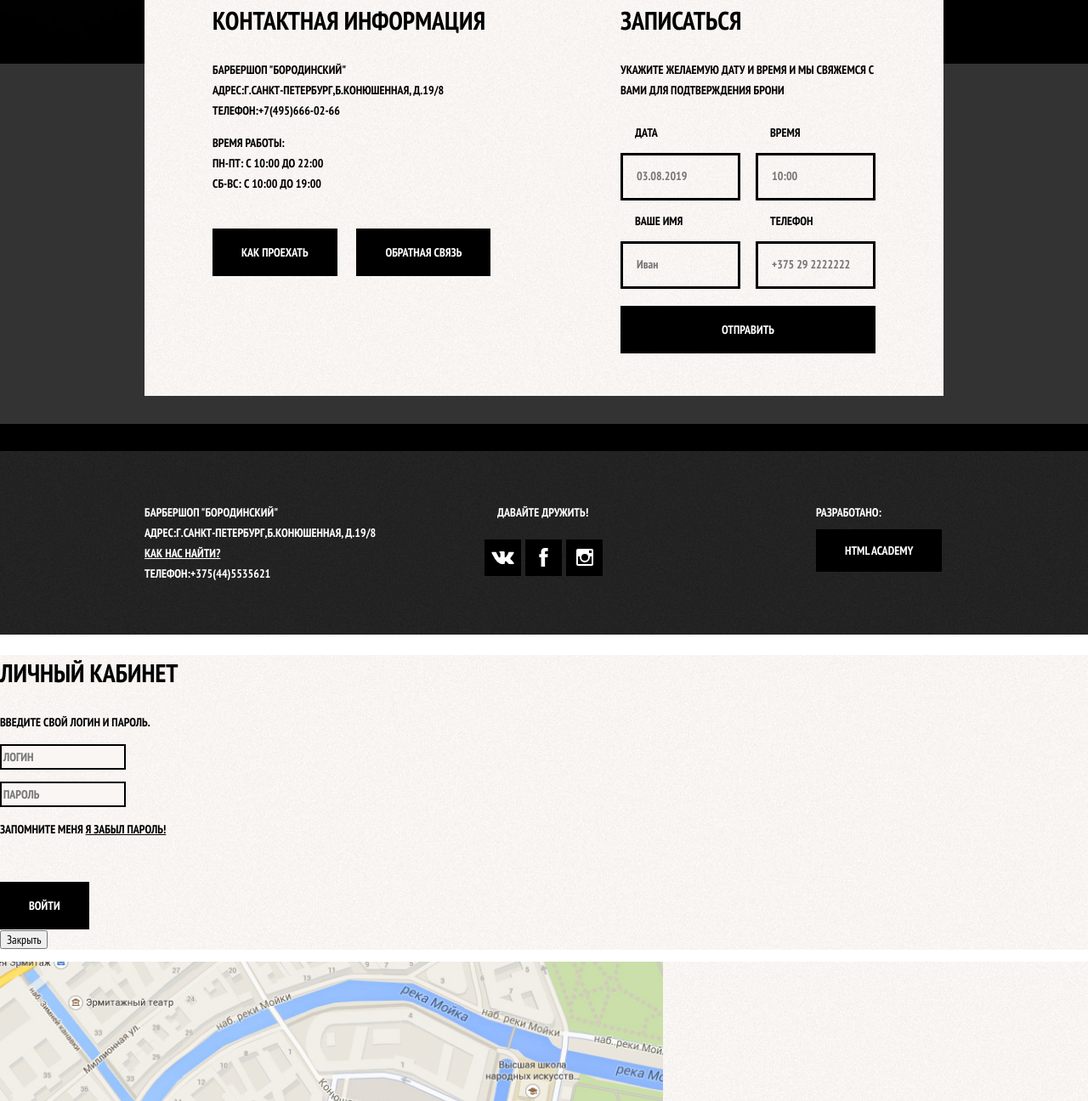
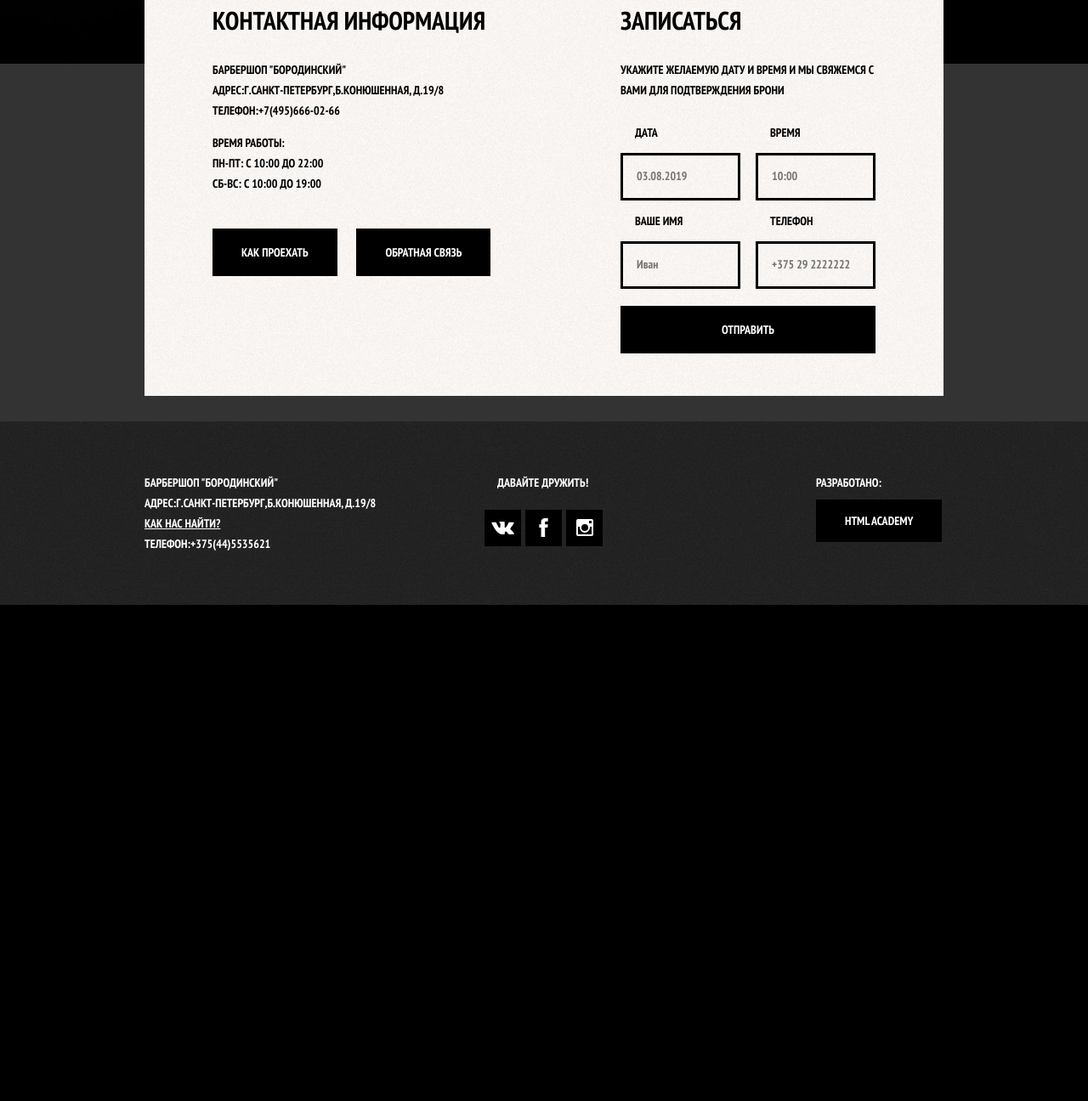
Before and after one commit to bulbash92/barbershop, a plain HTML site: page index.html in a window 1280 px wide. Shown: the part 1194-2490 px from the top of the page at 85% size. After the commit the page ends 1906 px from the top, so only its background shows below. Drawn offline with Linux system fonts and the light colour scheme.

Commit message:
fix styles for body for modals and footer

```diff
--- a/index.html
+++ b/index.html
@@ -14,7 +14,6 @@
 </head>
 
 <body>
-    <div class="wrapper">
     <header class="main-header">
         <nav class="main-navigation">
             <a class="main-header-logo">
@@ -159,8 +158,7 @@
             </p>
         </div>
     </footer>
-    </div>
-    <section class="modal modal-login">
+    <section hidden class="modal modal-login">
         <h2>Личный кабинет</h2>
         <p>Введите свой логин и пароль.</p>
         <form class="login-form" action="https://echo.htmlacademy.ru" method="post">
@@ -184,7 +182,7 @@
         </form>
         <button class="modal-close" type="button">Закрыть</button>
     </section>
-    <section class="modal modal-map">
+    <section hidden class="modal modal-map">
         <h2 class="visually-hidden">Как до нас добраться</h2>
         <P>
             <img src="img/map.jpg" width="780" height="560" alt="Офис компании находится по адресу:
--- a/styles.css
+++ b/styles.css
@@ -8,16 +8,10 @@ body {
     font-weight: 700;
     color: #ffffff;
     text-transform: uppercase;
-
-
-}
-
-.wrapper {
     background-color: #000000;
     background-image: url("img/bg.jpg");
     background-position: top center;
     background-repeat: no-repeat;
-
 }
 
 .visually-hidden {
@@ -313,7 +307,7 @@ img {
 
 .main-footer {
     padding: 60px 0;
-    margin-top: 65px;
+    margin-top: 30px;
 
 
     color: #ffffff;
```
Lines whose indentation alone changed are shown as unchanged.
